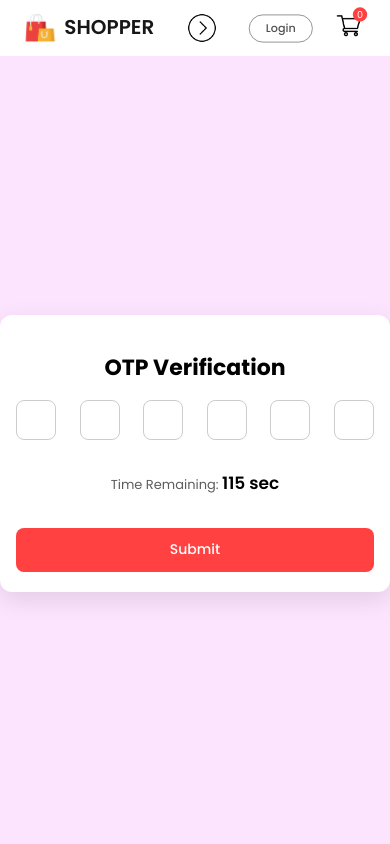
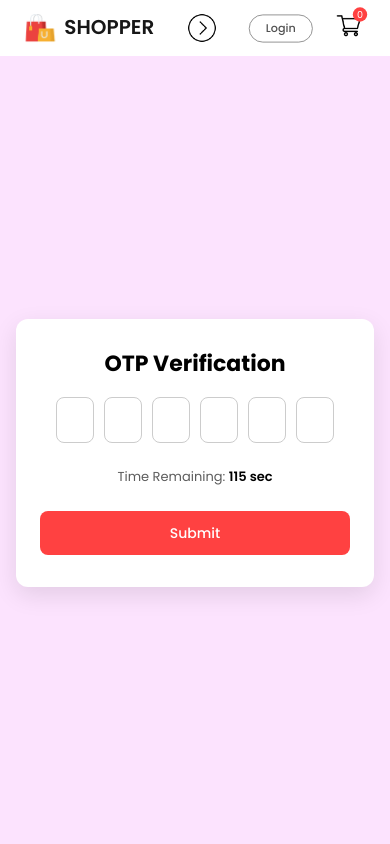
Before and after one commit to TejasBirla/SHOPPER-shopping-website, a React (Create React App) app in the folder frontend/: page /otpverify in a window 390 px wide. Shown: the top 844 px of the page. Built offline with nearby package versions, Linux system fonts and the light colour scheme; no server answers.

Commit message:
Message updated and css updated.

```diff
--- a/frontend/src/Pages/CSS/OTPverify.css
+++ b/frontend/src/Pages/CSS/OTPverify.css
@@ -1,195 +1,130 @@
 .otp {
     width: 100%;
     min-height: 100vh;
-    padding-top: 50px;
     background: #fce3fe;
     display: flex;
     justify-content: center;
     align-items: center;
-    padding-bottom: 100px;
+    padding: 50px 16px 100px;
 }
 
 .otp-container {
     width: 100%;
-    max-width: 620px;
+    max-width: 480px;
     background: white;
-    padding: 40px 60px;
+    padding: 32px 24px;
     border-radius: 12px;
     box-shadow: 0 8px 24px rgba(0, 0, 0, 0.1);
 }
 
 .otp-container h1 {
-    margin: 16px 0px;
+    margin-bottom: 20px;
     text-align: center;
-    font-size: 32px;
+    font-size: 26px;
+    line-height: 1.2;
 }
 
 .otp-fields {
     display: flex;
     flex-direction: column;
-    gap: 30px;
-    margin-top: 14px;
+    gap: 24px;
+}
+
+.otp-container-box {
+    display: flex;
+    justify-content: center;
+    gap: 10px;
+    flex-wrap: wrap;
+}
+
+.otp-boxes {
+    width: 44px;
+    height: 52px;
+    font-size: 20px;
+    border: 1px solid #ccc;
+    border-radius: 8px;
+    text-align: center;
+    outline: none;
+    transition: border 0.3s ease;
+}
+
+.otp-boxes:focus {
+    border-color: #ff4141;
 }
 
 .otp-container button {
     width: 100%;
-    height: 60px;
+    height: 50px;
+    font-size: 16px;
+    font-weight: 500;
+    border: none;
+    border-radius: 8px;
+    background: #ff4141;
     color: white;
-    background: #ff4141;
-    margin-top: 2px;
-    border: none;
-    font-size: 18px;
-    font-weight: 500;
     cursor: pointer;
-    border-radius: 8px;
-    transition: 0.3s ease;
+    transition: background 0.3s ease;
 }
 
 .otp-container button:hover {
-    opacity: 0.9;
-}
-
-.otp-container-box {
-    display: flex;
-    align-items: center;
-    justify-content: space-between;
-    gap: 20px;
-    flex-wrap: wrap;
-}
-
-.otp-boxes {
-    height: 60px;
-    width: 60px;
-    border: 1px solid #ccc;
-    border-radius: 8px;
-    text-align: center;
-    font-size: 20px;
-    outline: none;
-}
-
-.otp-note {
-    margin-top: -10px;
-    font-size: 16px;
-    padding-left: 5px;
-    color: #5c5c5c;
-    margin-bottom: -15px;
-    font-style: italic;
+    background: #e13a3a;
 }
 
 .timer-paragraph {
     color: #5c5c5c;
-    font-size: 18px;
+    font-size: 15px;
     text-align: center;
 }
 
 .timer-paragraph span {
+    font-weight: 600;
     color: #000;
-    font-weight: 600;
-    font-size: 17px;
 }
 
 .timer-expired {
     color: #ff4141;
     font-weight: 500;
     text-align: center;
+    font-size: 15px;
 }
 
 .resend-otp {
     color: #007bff;
-    font-size: 17px;
-    margin-left: 4px;
+    font-size: 15px;
     cursor: pointer;
     text-decoration: underline;
+    margin-left: 4px;
 }
 
 .otp-error {
-    display: inline-block;
     color: #ff4141;
-    font-size: 16px;
-    margin-top: -15px;
-    padding-left: 5px;
+    font-size: 14px;
+    text-align: center;
     font-weight: 500;
+    margin-top: -10px;
 }
 
 .otp-success {
-    padding-left: 5px;
     color: #22bb33;
+    font-size: 14px;
+    text-align: center;
     font-weight: 500;
-    font-size: 16px;
+    margin-top: -10px;
 }
 
-
-@media (max-width: 1280px) {
-    .otp-container {
-        padding: 35px 45px;
-    }
-
+@media (max-width: 400px) {
     .otp-boxes {
-        width: 55px;
-        height: 55px;
-    }
-}
-
-@media (max-width: 1024px) {
-    .otp-container {
-        padding: 30px 30px;
-    }
-
-    .otp-boxes {
-        width: 50px;
-        height: 50px;
+        width: 38px;
+        height: 46px;
         font-size: 18px;
-    }
-
-    .otp-container button {
-        height: 50px;
-        font-size: 16px;
-    }
-
-    .otp-container h1 {
-        font-size: 28px;
-    }
-}
-
-@media (max-width: 800px) {
-    .otp-container {
-        padding: 25px 20px;
-    }
-
-    .otp-boxes {
-        width: 45px;
-        height: 45px;
-        font-size: 17px;
-    }
-
-    .otp-container button {
-        height: 45px;
-        font-size: 15px;
-    }
-
-    .otp-container h1 {
-        font-size: 26px;
-    }
-}
-
-@media (max-width: 500px) {
-    .otp-container {
-        padding: 20px 16px;
-    }
-
-    .otp-boxes {
-        width: 40px;
-        height: 40px;
-        font-size: 15px;
-    }
-
-    .otp-container button {
-        font-size: 14px;
-        height: 44px;
     }
 
     .otp-container h1 {
         font-size: 22px;
+    }
+
+    .otp-container button {
+        height: 44px;
+        font-size: 14px;
     }
 
     .timer-paragraph,
--- a/frontend/src/Pages/OTPverify.jsx
+++ b/frontend/src/Pages/OTPverify.jsx
@@ -149,7 +149,7 @@ export default function OTPverify() {
             ))}
           </div>
 
-          <div className="timer-container">
+          <div>
             {timer > 0 ? (
               <p className="timer-paragraph">
                 Time Remaining: <span>{timer} sec</span>
```
